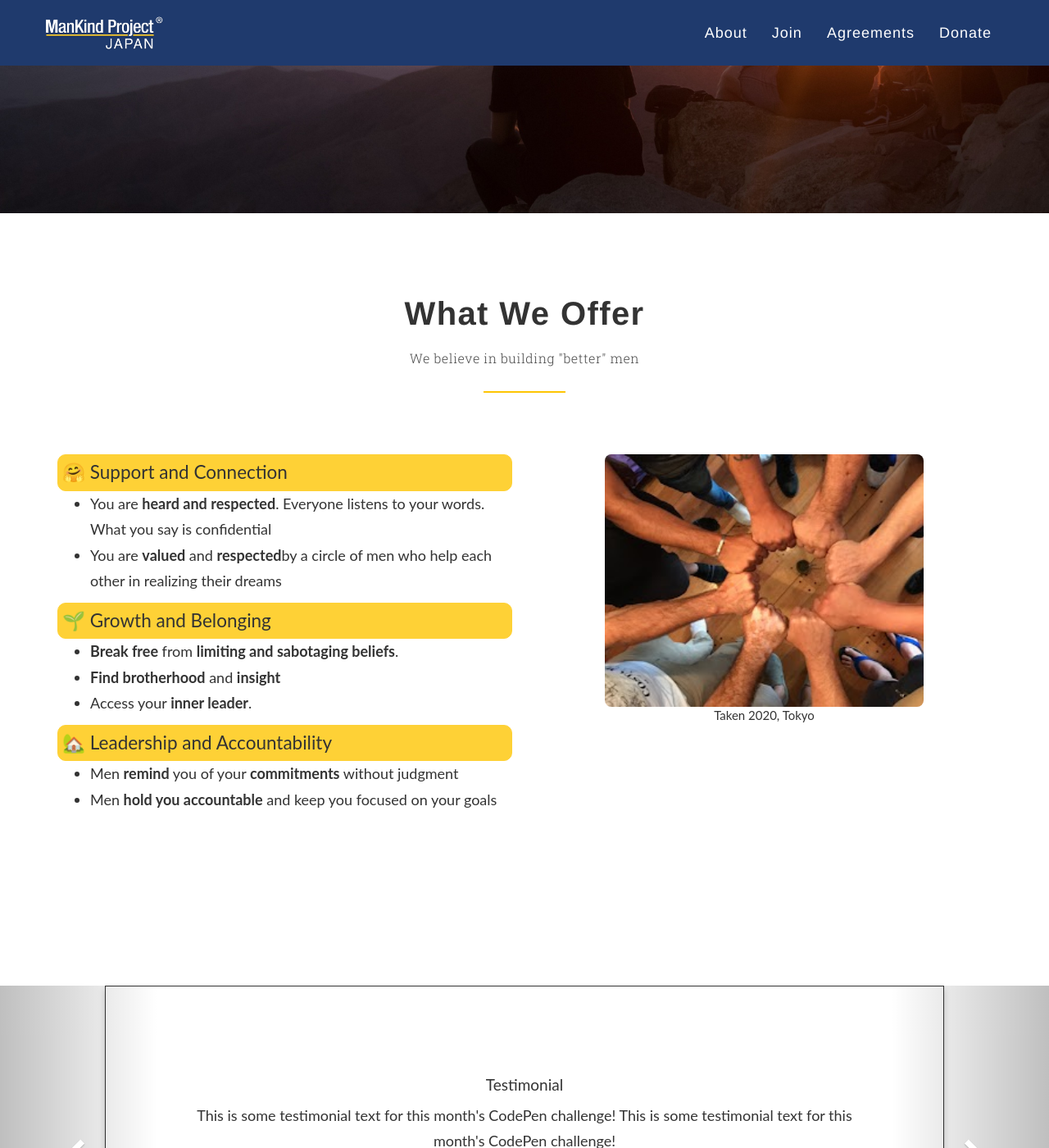
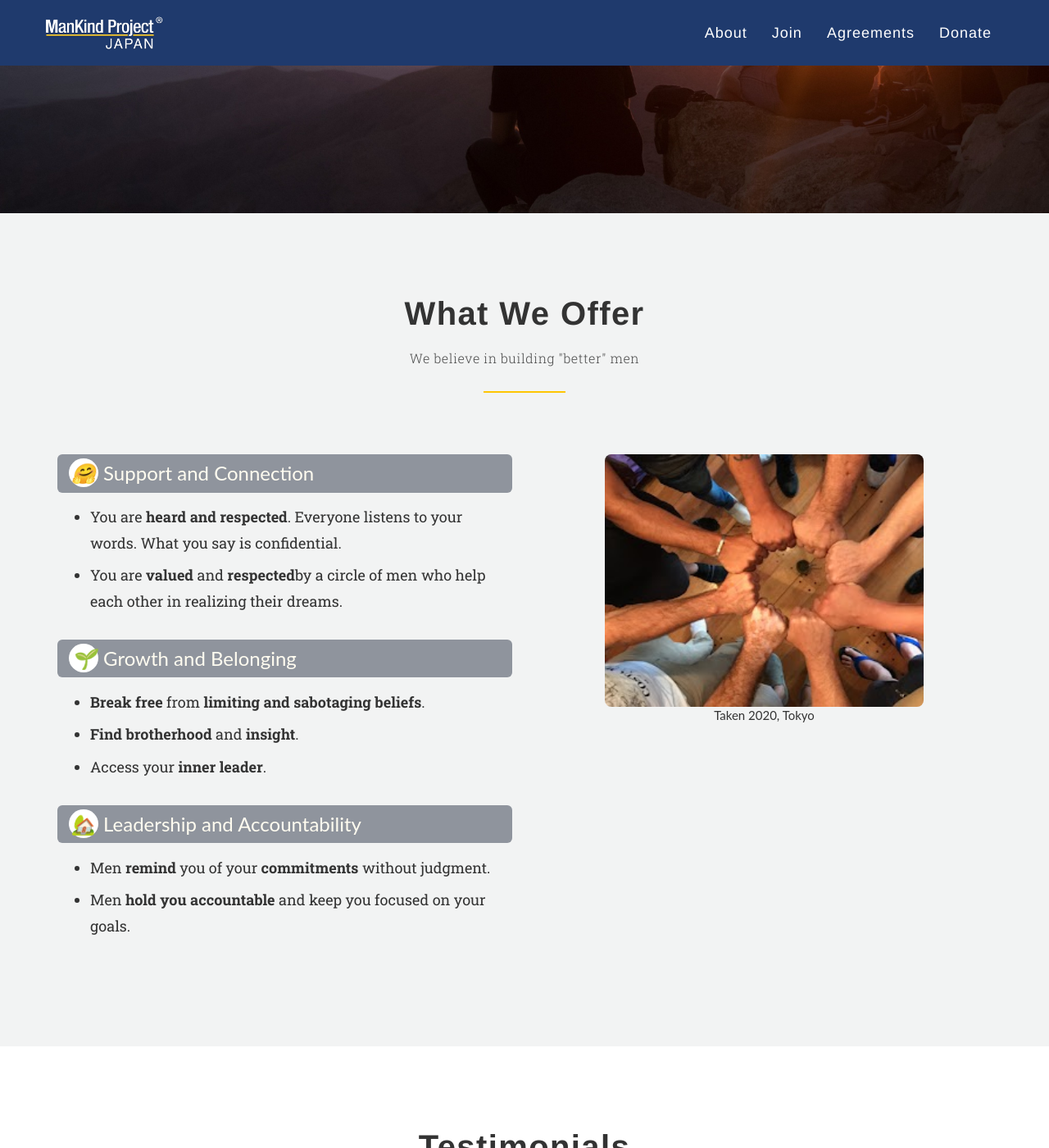
Before and after one commit to thunderrabbit/mankind-project-japan, a Jekyll site: the page built from index.md, in a window 1280 px wide and 1400 px high, scrolled down 517 px. Shown: the whole window at 82% size. Built offline with Jekyll 4.4.1, drawn with Linux system fonts in a browser that asks for light colours; nearby versions of some CDN libraries; library files that are not in the unit come from our copies; our own code applies the rules of GitHub Pages for plain Markdown files; some of the changed text lies outside the part shown.

Commit message:
benefits and testimonials

```diff
--- a/_includes/benefits.html
+++ b/_includes/benefits.html
@@ -6,38 +6,32 @@
                 <h3 class="section-subheading text-muted text-center">We believe in building "better" men</h3>
             </div>
             <div class="col-md-6">
-                <div class="benefits-text-header">
-                    <div class="benefits-text-header-text">
-                        🤗 Support and Connection
-                    </div>
-                </div>
-                <div>
+                <div class="benefit">
+                    <h3>
+                        <i>🤗</i> Support and Connection
+                    </h3>
                     <ul>
-                        <li>You are <b>heard and respected</b>. Everyone listens to your words. What you say is confidential</li>
-                        <li>You are <b>valued</b> and <b>respected</b>by a circle of men who help each other in realizing their dreams</li>
+                        <li>You are <b>heard and respected</b>. Everyone listens to your words. What you say is confidential.</li>
+                        <li>You are <b>valued</b> and <b>respected</b>by a circle of men who help each other in realizing their dreams.</li>
                     </ul>
                 </div>
-                <div class="benefits-text-header">
-                    <div class="benefits-text-header-text">
-                        🌱 Growth and Belonging
-                    </div>
-                </div>
-                <div>
+                <div class="benefit">
+                    <h3>
+                        <i>🌱</i> Growth and Belonging
+                    </h3>
                     <ul>
                         <li><b>Break free</b> from <b>limiting and sabotaging beliefs</b>.</li>
-                        <li><b>Find brotherhood</b> and <b>insight</b></li>
+                        <li><b>Find brotherhood</b> and <b>insight</b>.</li>
                         <li>Access your <b>inner leader</b>.</li>
                     </ul>
                 </div>
-                <div class="benefits-text-header">
-                    <div class="benefits-text-header-text">
-                        🏡 Leadership and Accountability
-                    </div>
-                </div>
-                <div>
+                <div class="benefit">
+                    <h3>
+                        <i>🏡</i> Leadership and Accountability
+                    </h3>
                     <ul>
-                        <li>Men <b>remind</b> you of your <b>commitments</b> without judgment</li>
-                        <li>Men <b>hold you accountable</b> and keep you focused on your goals</li>
+                        <li>Men <b>remind</b> you of your <b>commitments</b> without judgment.</li>
+                        <li>Men <b>hold you accountable</b> and keep you focused on your goals.</li>
                     </ul>
                 </div>
             </div>
--- a/_includes/testimonials.html
+++ b/_includes/testimonials.html
@@ -1,4 +1,8 @@
 <section id="testimonials">
+    <h2 class="section-heading text-center">Testimonials</h2>
+    <h3 class="section-subheading text-muted text-center">For confidentiality, some details are ommited</h3>
+
+
     <div id="testimonials-carousel" class="carousel slide" data-ride="carousel">
         <!-- Indicators -->
         <ol class="carousel-indicators">
--- a/static/css/mkp.scss
+++ b/static/css/mkp.scss
@@ -10,9 +10,9 @@
 		text-shadow: 1px 1px 2px #333;
 		text-transform: none;
 	}
-.intro-subtext {
-    font-family: {{ site.data.template.font.secondary }};
-}
+    .intro-subtext {
+        font-family: {{ site.data.template.font.secondary }};
+    }
 
 }
 
@@ -144,6 +144,33 @@
     text-align: center;
 }
 
+
+#benefits {
+    background: #f2f3f3;
+    .benefit {
+        padding-bottom: 16px;
+        h3 {
+            margin-top: 0;
+            color: #FFFCF0;
+            border-radius: 6px;
+            background: #8F949D;
+            padding: 10px 14px;
+            font-size: 24px;
+            i {
+                background: white;
+                border-radius: 50%;
+                padding: 3px;
+            }
+        }
+        ul {
+            li {
+                font-family: {{ site.data.template.font.secondary }};
+                padding: 4px 0;
+            }
+        }
+    }
+}
+
 /* carousel overrides*/
 .carousel {
     min-height:400px;
```
